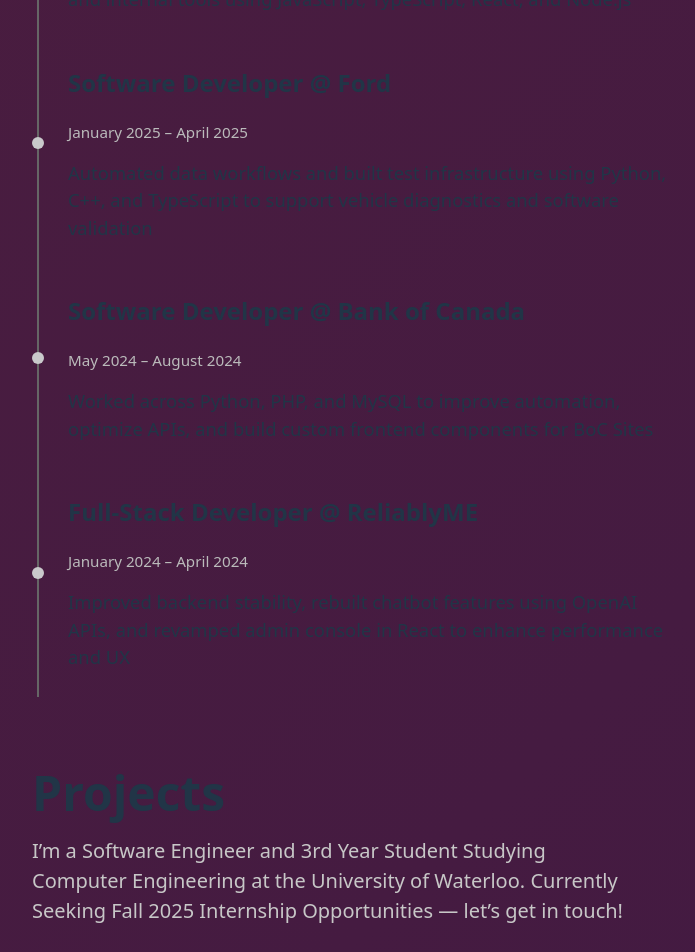
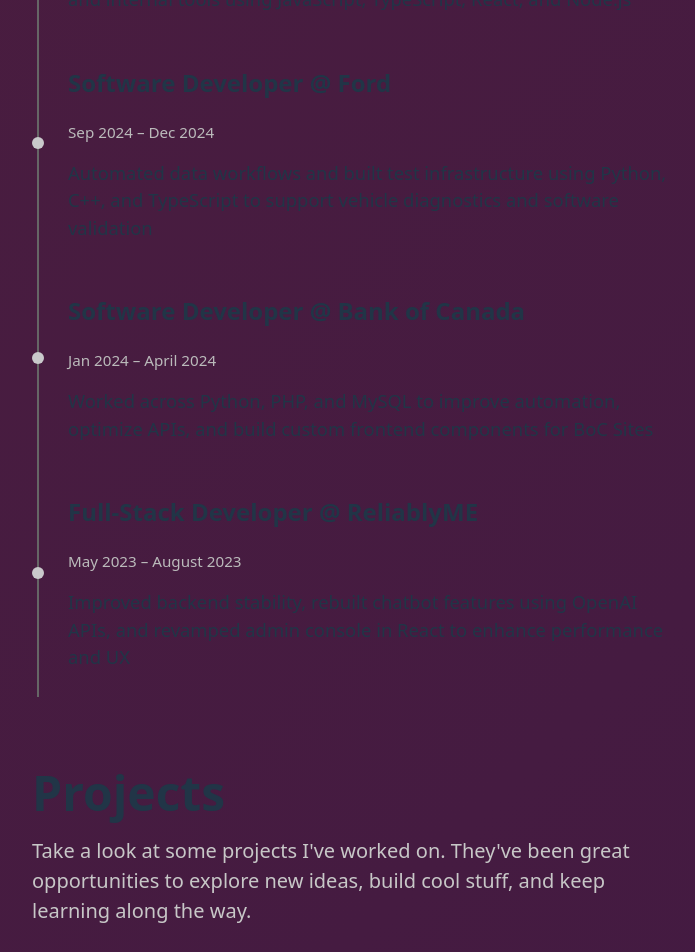
Before and after one commit to RichardWangg/Personal-Website-2, a React (Vite) app: page / in a window 1280 px wide. Shown: the part 1620-2572 px from the top of the page, without its empty margins (232-927 px from the left). Built offline with nearby package versions, Linux system fonts and the light colour scheme.

Commit message:
content update

```diff
--- a/src/components/Experience.jsx
+++ b/src/components/Experience.jsx
@@ -14,7 +14,7 @@
     title: 'Software Developer',
     company: 'Ford',
     url: 'https://www.ford.ca/',
-    date: 'January 2025 – April 2025',
+    date: 'Sep 2024 – Dec 2024',
     description:
       'Automated data workflows and built test infrastructure using Python, C++, and TypeScript to support vehicle diagnostics and software validation',
   },
@@ -22,7 +22,7 @@
     title: 'Software Developer',
     company: 'Bank of Canada',
     url: 'https://www.bankofcanada.ca/',
-    date: 'May 2024 – August 2024',
+    date: 'Jan 2024 – April 2024',
     description:
       'Worked across Python, PHP, and MySQL to improve automation, optimize APIs, and build custom frontend components for BoC Sites',
   },
@@ -30,7 +30,7 @@
     title: 'Full-Stack Developer',
     company: 'ReliablyME',
     url: 'https://reliablyme.com/',
-    date: 'January 2024 – April 2024',
+    date: 'May 2023 – August 2023',
     description:
       'Improved backend stability, rebuilt chatbot features using OpenAI APIs, and revamped admin console in React to enhance performance and UX',
   },
--- a/src/components/Projects.jsx
+++ b/src/components/Projects.jsx
@@ -64,8 +64,7 @@
       >
         <h1>Projects</h1>
         <p className="home-subtitle">
-          I’m a Software Engineer and 3rd Year Student Studying Computer Engineering at the University of Waterloo.
-          Currently Seeking Fall 2025 Internship Opportunities — let’s get in touch!
+          Take a look at some projects I've worked on. They've been great opportunities to explore new ideas, build cool stuff, and keep learning along the way.
         </p>
 
         <div className="carousel-scroll-wrapper">
```
